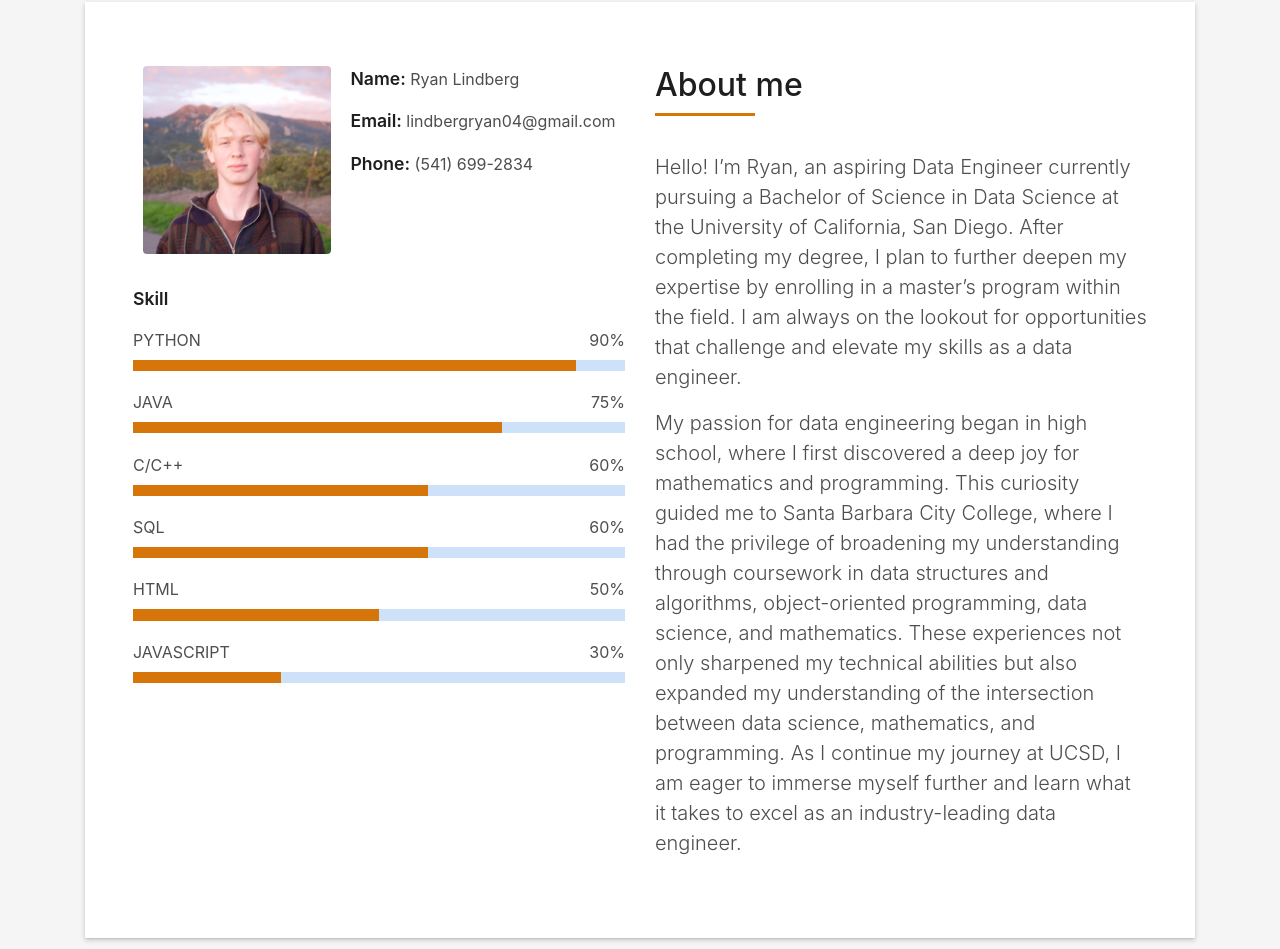
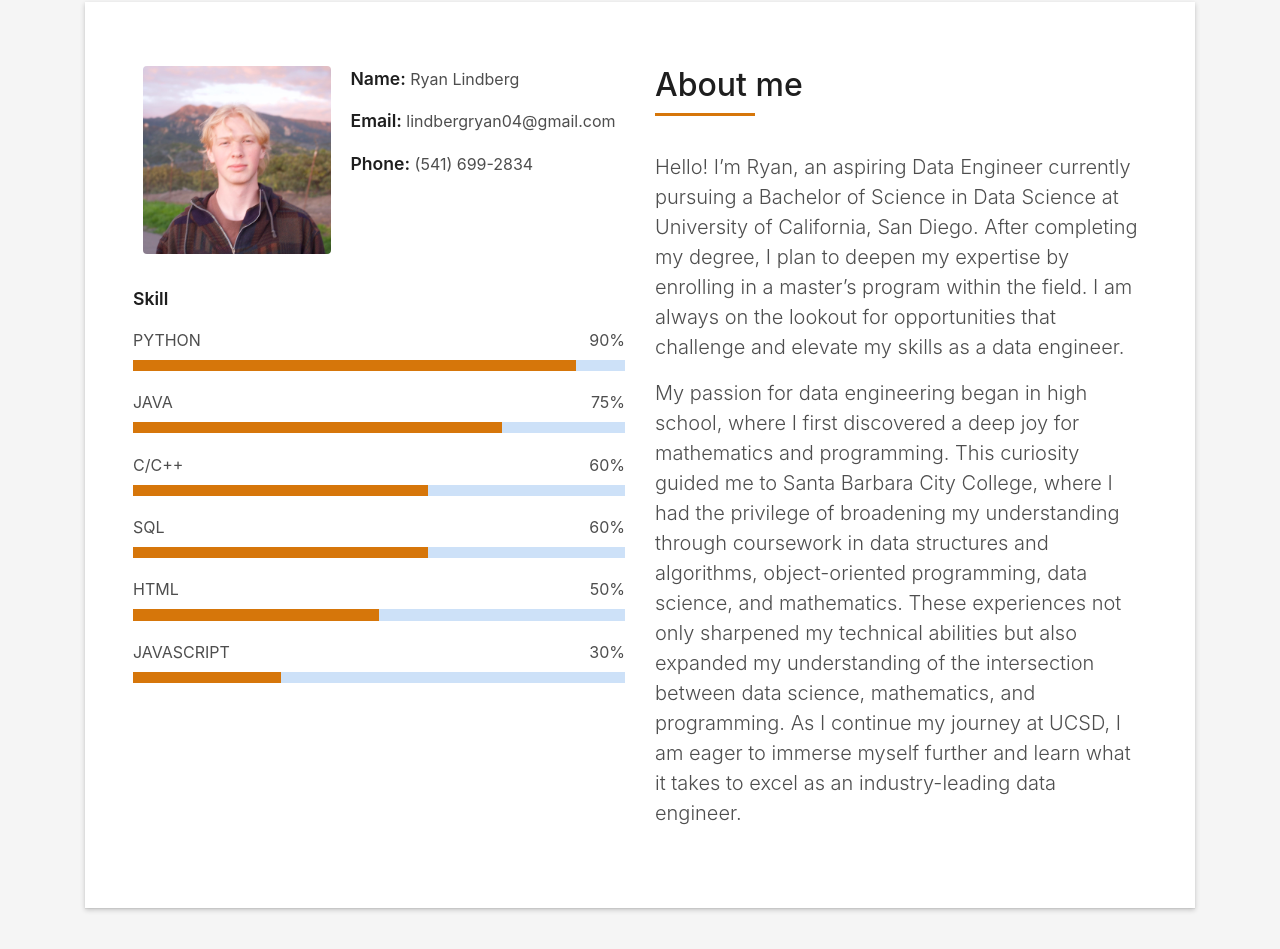
Before and after one commit to lindbergryan04/lindbergryan04.github.io, a plain HTML site: page index.html in a window 1280 px wide. Shown: the part 862-1811 px from the top of the page. Drawn offline with Linux system fonts and the light colour scheme; files whose address does not match are found by name.

Commit message:
Fixed a gramatical error in my bio (embarassing)

```diff
--- a/index.html
+++ b/index.html
@@ -133,7 +133,7 @@
                       </h5>
                     </div>
                     <p class="lead">
-                      Hello! I’m Ryan, an aspiring Data Engineer currently pursuing a Bachelor of Science in Data Science at the University of California, San Diego. After completing my degree, I plan to further deepen my expertise by enrolling in a master’s program within the field. I am always on the lookout for opportunities that challenge and elevate my skills as a data engineer.
+                      Hello! I’m Ryan, an aspiring Data Engineer currently pursuing a Bachelor of Science in Data Science at University of California, San Diego. After completing my degree, I plan to deepen my expertise by enrolling in a master’s program within the field. I am always on the lookout for opportunities that challenge and elevate my skills as a data engineer.
                     </p>
                     <p class="lead">
                       My passion for data engineering began in high school, where I first discovered a deep joy for mathematics and programming. This curiosity guided me to Santa Barbara City College, where I had the privilege of broadening my understanding through coursework in data structures and algorithms, object-oriented programming, data science, and mathematics. These experiences not only sharpened my technical abilities but also expanded my understanding of the intersection between data science, mathematics, and programming. As I continue my journey at UCSD, I am eager to immerse myself further and learn what it takes to excel as an industry-leading data engineer.
```
